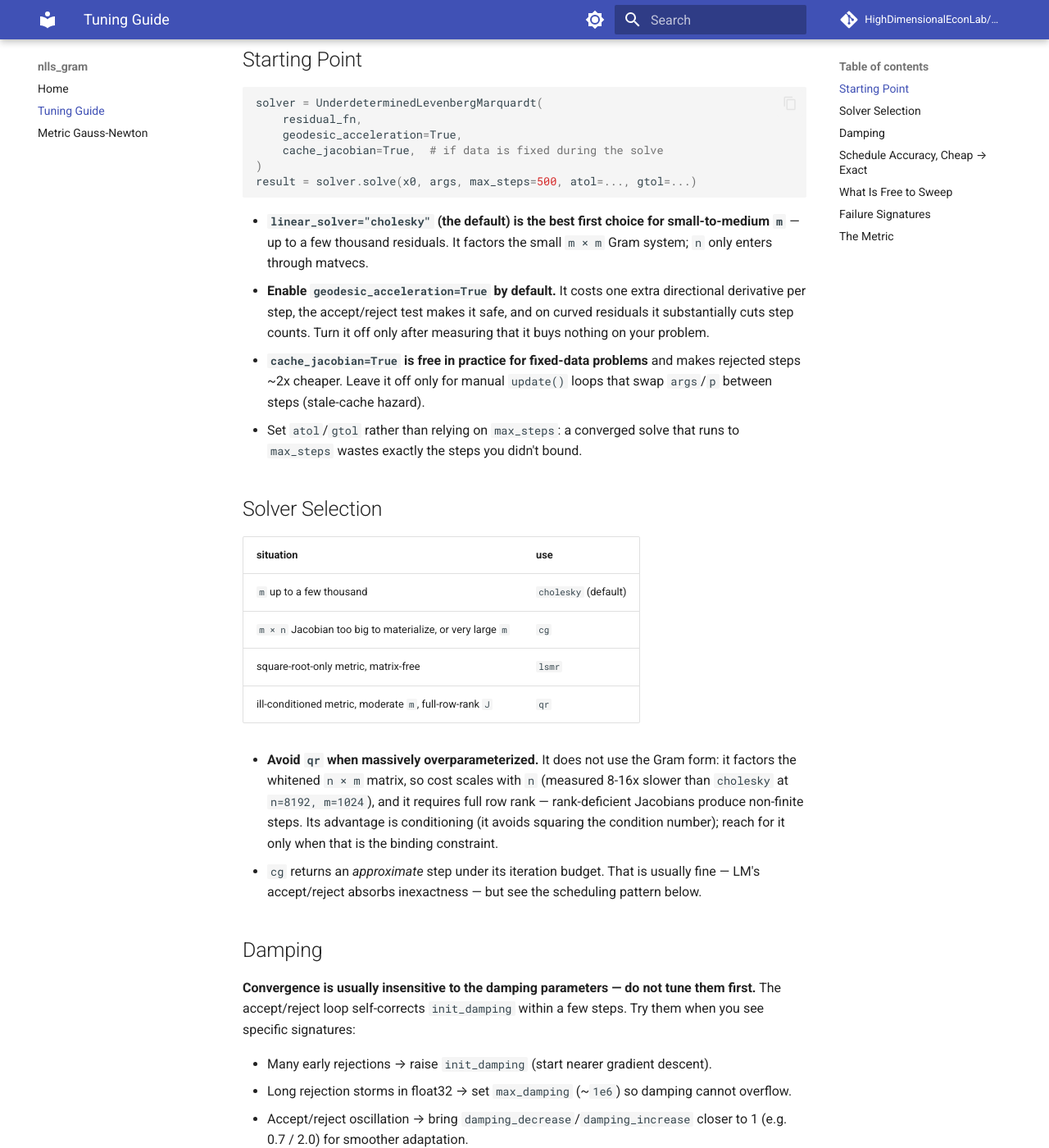
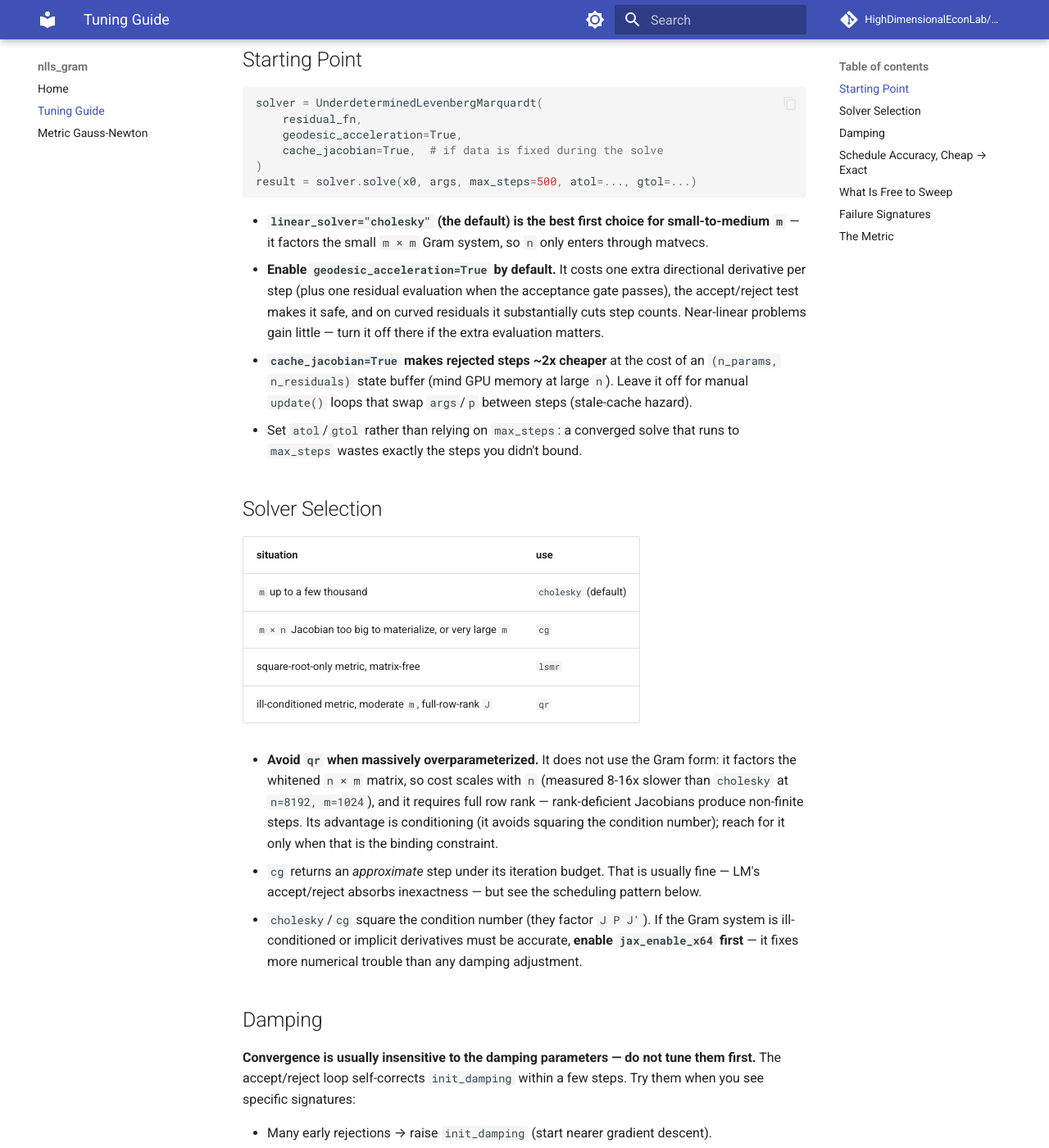
Before and after one commit to HighDimensionalEconLab/nlls_gram, an MkDocs documentation site: the page built from docs/tuning_guide.md, in a window 1280 px wide and 1400 px high, scrolled down 267 px. Shown: the whole window at 82% size. Built offline with MkDocs 1.6.1 and Material for MkDocs 9.7.7, drawn with Linux system fonts in a browser that asks for light colours; comment, search, counter and statistics services are not loaded; some of the changed text lies outside the part shown.

Commit message:
fix+docs: round-3 review integration (hyper guard, tuning-guide precision)
A trace-time guard in _apply_action rejects callback actions that change
lm_state.hyper's structure or dtypes with a clear ValueError in both jit
modes (previously jit=False silently honored what jit=True rejected
cryptically). Tuning guide: geodesic cost stated fully, x64 and warm-start
sweep heuristics added, restart recipe made cache-safe, "backend-default"
maxiter wording, sweepability scoped to array-valued knobs. LSMR budget
reset and the guard get regression tests.

Co-Authored-By: Mecha Perla (Claude) <noreply@anthropic.com>
Claude-Session: https://claude.ai/code/session_017FY9J1ReVbWEg6B8E9Dghh

````diff
--- a/docs/tuning_guide.md
+++ b/docs/tuning_guide.md
@@ -18,15 +18,17 @@ result = solver.solve(x0, args, max_steps=500, atol=..., gtol=...)
 ```
 
 - **`linear_solver="cholesky"` (the default) is the best first choice for
-  small-to-medium `m`** — up to a few thousand residuals. It factors the
-  small `m × m` Gram system; `n` only enters through matvecs.
+  small-to-medium `m`** — it factors the small `m × m` Gram system, so `n`
+  only enters through matvecs.
 - **Enable `geodesic_acceleration=True` by default.** It costs one extra
-  directional derivative per step, the accept/reject test makes it safe, and
-  on curved residuals it substantially cuts step counts. Turn it off only
-  after measuring that it buys nothing on your problem.
-- **`cache_jacobian=True` is free in practice for fixed-data problems** and
-  makes rejected steps ~2x cheaper. Leave it off only for manual `update()`
-  loops that swap `args`/`p` between steps (stale-cache hazard).
+  directional derivative per step (plus one residual evaluation when the
+  acceptance gate passes), the accept/reject test makes it safe, and on
+  curved residuals it substantially cuts step counts. Near-linear problems
+  gain little — turn it off there if the extra evaluation matters.
+- **`cache_jacobian=True` makes rejected steps ~2x cheaper** at the cost of
+  an `(n_params, n_residuals)` state buffer (mind GPU memory at large `n`).
+  Leave it off for manual `update()` loops that swap `args`/`p` between steps
+  (stale-cache hazard).
 - Set `atol`/`gtol` rather than relying on `max_steps`: a converged solve
   that runs to `max_steps` wastes exactly the steps you didn't bound.
 
@@ -48,6 +50,10 @@ result = solver.solve(x0, args, max_steps=500, atol=..., gtol=...)
 - `cg` returns an *approximate* step under its iteration budget. That is
   usually fine — LM's accept/reject absorbs inexactness — but see the
   scheduling pattern below.
+- `cholesky`/`cg` square the condition number (they factor `J P J'`). If the
+  Gram system is ill-conditioned or implicit derivatives must be accurate,
+  **enable `jax_enable_x64` first** — it fixes more numerical trouble than
+  any damping adjustment.
 
 ## Damping
 
@@ -83,18 +89,24 @@ exactly then). Three patterns, in order of preference:
 
 ## What Is Free to Sweep
 
-- **Free (traced, no recompile):** `max_steps`, `atol`/`gtol`/`xtol`, all
-  `LMHyperparams` fields, and the *values* of `x0`/`args`/`p`.
+- **Free (traced, no recompile):** `max_steps`, `atol`/`gtol`/`xtol`, the
+  array-valued `LMHyperparams` fields (same dtype; a knob compiled out as
+  `None` cannot be switched on), and the *values* of `x0`/`args`/`p`.
 - **Recompiles per value (static):** `linear_solver`,
   `geodesic_acceleration`, `cache_jacobian`, `has_aux`, the `Metric`
   callbacks, the callback function identity, and the solver instance itself.
   Construct solvers once at setup scope; an inline `lambda` callback at the
   call site recompiles every solve.
 
-For crude hyperparameter search: sweep `init_damping` on a log scale via
-`solve(lm_state=LMState(jnp.asarray(d), hyper=solver.hyperparams()))`-style
-restarts or separate `init()` calls (traced — free), and treat the static
-list as an outer loop of at most a few compilations.
+For crude hyperparameter search: sweep `init_damping` on a log scale by
+replacing the damping in an `init()` state —
+`dataclasses.replace(solver.init(x0, args), damping=jnp.asarray(d))`, traced
+and recompile-free — and treat the static list as an outer loop of at most a
+few compilations.
+
+When sweeping `p` (or running continuation/homotopy), warm-start each solve
+with the previous `result.x` — traced, recompile-free, and usually collapses
+the step count.
 
 ## Failure Signatures
 
````
Also changed, not shown: docs/index.md (+3 -3 lines), 2 other files.
